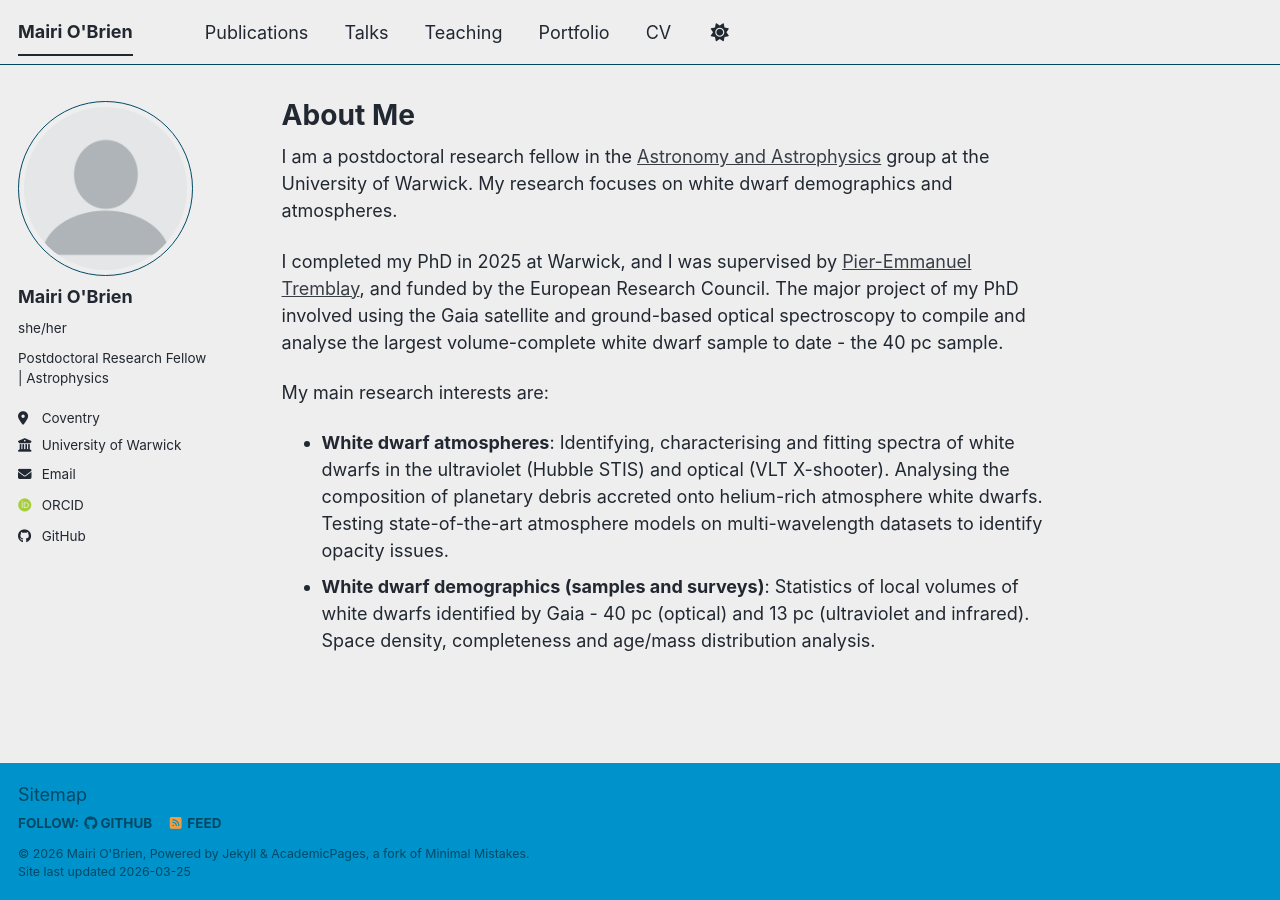
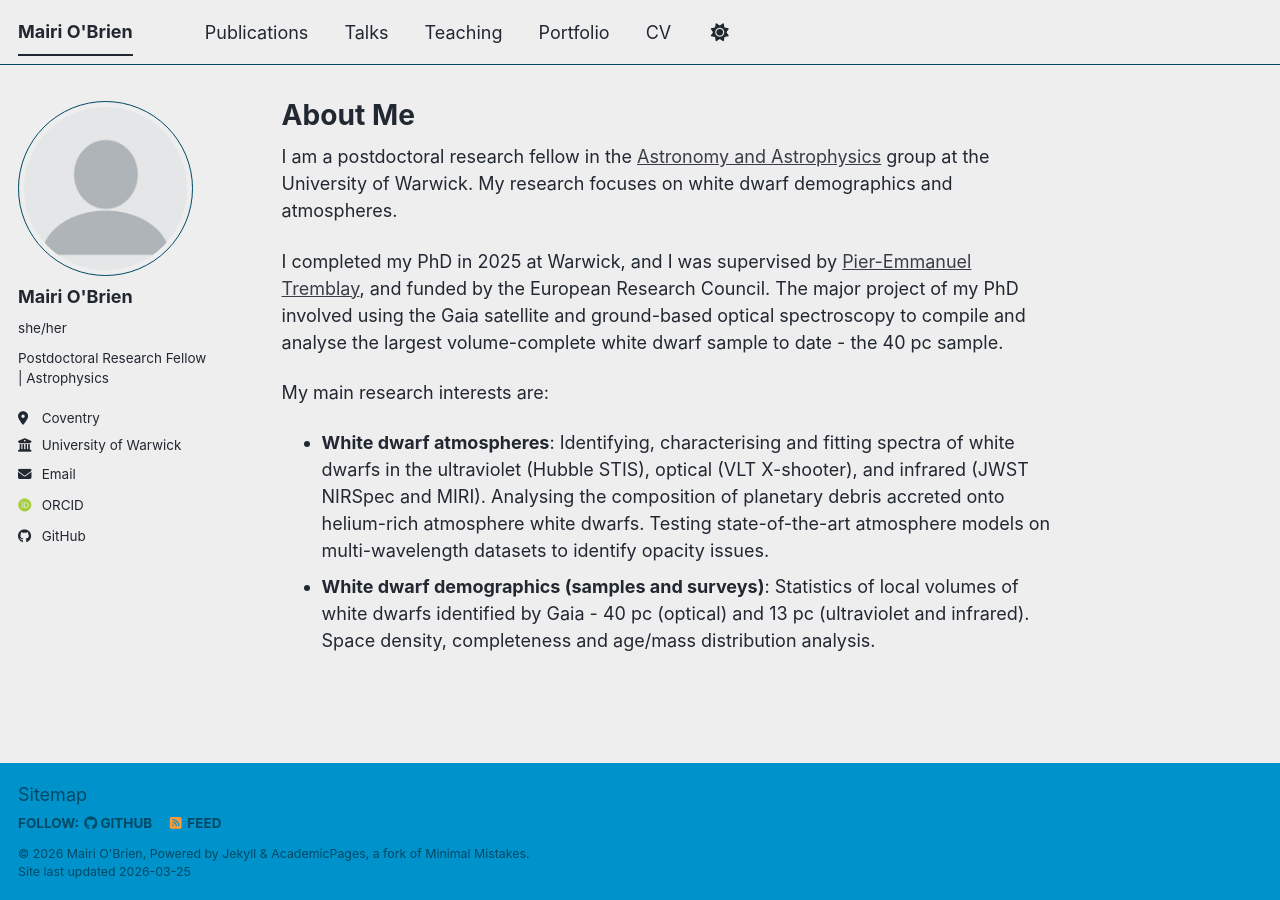
Before and after one commit to mairiobrien/mairiobrien.github.io, a Jekyll site: the page built from _pages/about.md, in a window 1280 px wide. Built offline with Jekyll 4.4.1, drawn with Linux system fonts in a browser that asks for light colours; some web fonts are replaced; a script bundle is joined from its source files by our own code; library files that are not in the unit come from our copies.

Commit message:
Update about.md

```diff
--- a/_pages/about.md
+++ b/_pages/about.md
@@ -13,5 +13,5 @@
 
 My main research interests are:
 
-  * **White dwarf atmospheres**: Identifying, characterising and fitting spectra of white dwarfs in the ultraviolet (Hubble STIS) and optical (VLT X-shooter). Analysing the composition of planetary debris accreted onto helium-rich atmosphere white dwarfs. Testing state-of-the-art atmosphere models on multi-wavelength datasets to identify opacity issues.
+  * **White dwarf atmospheres**: Identifying, characterising and fitting spectra of white dwarfs in the ultraviolet (Hubble STIS), optical (VLT X-shooter), and infrared (JWST NIRSpec and MIRI). Analysing the composition of planetary debris accreted onto helium-rich atmosphere white dwarfs. Testing state-of-the-art atmosphere models on multi-wavelength datasets to identify opacity issues.
   * **White dwarf demographics (samples and surveys)**: Statistics of local volumes of white dwarfs identified by Gaia - 40 pc (optical) and 13 pc (ultraviolet and infrared). Space density, completeness and age/mass distribution analysis.
```
